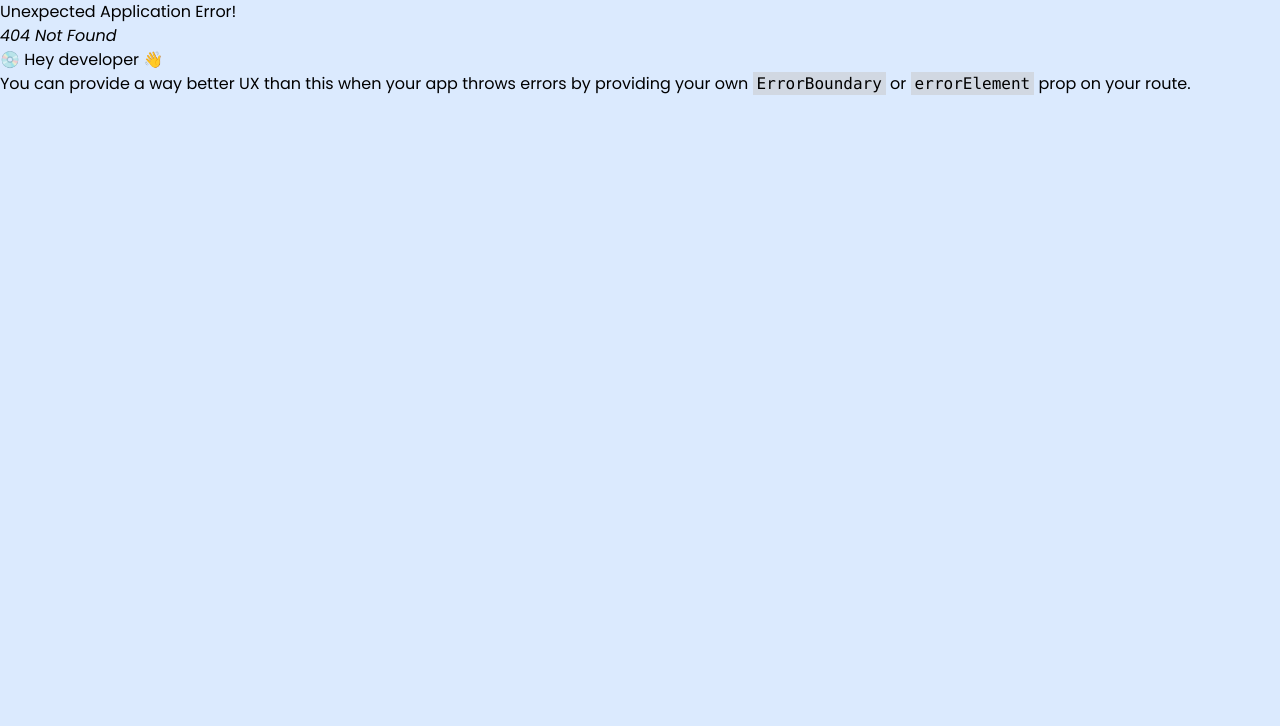
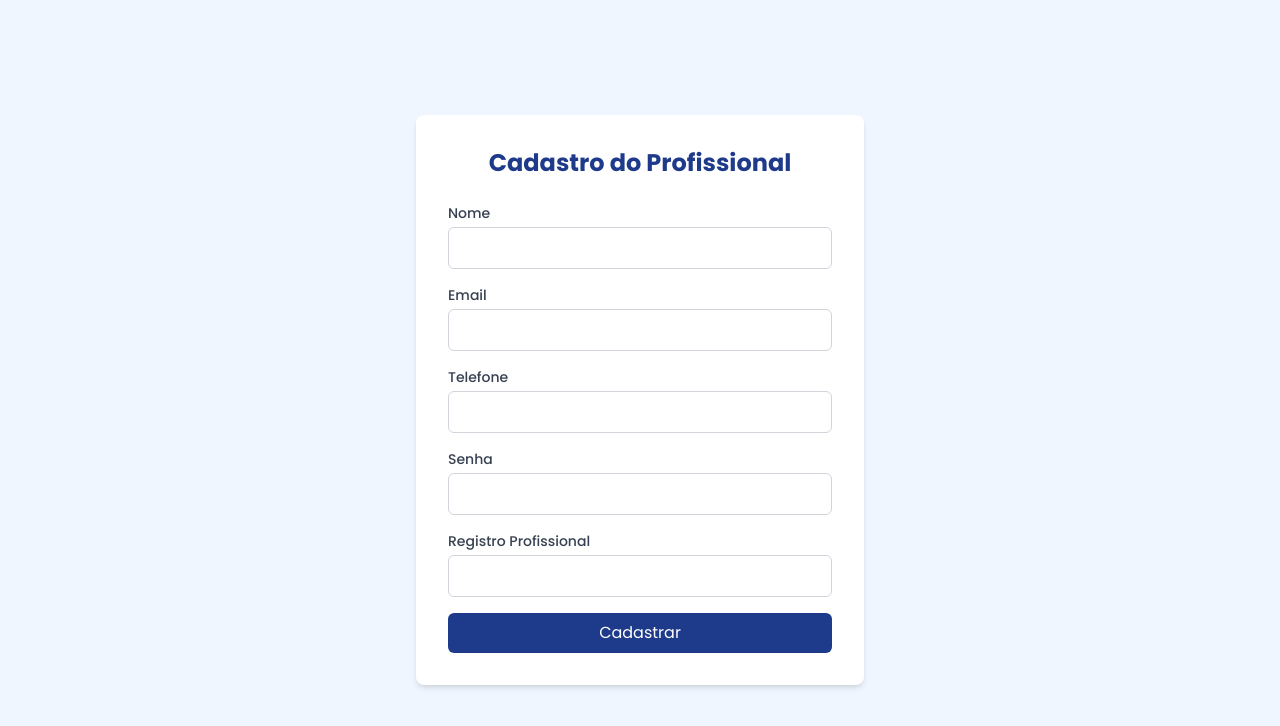
Before and after one commit to PedrooMURILO/agendamente-front-project, a React (Vite) app: page /registerprofessional in a window 1280 px wide. Before the commit this address had no page. Shown: the top 726 px of the page. Built offline with nearby package versions, Linux system fonts and the light colour scheme.

Commit message:
register professional created

```diff
--- a/package.json
+++ b/package.json
@@ -10,6 +10,7 @@
     "preview": "vite preview"
   },
   "dependencies": {
+    "icons": "^1.0.0",
     "lucide-react": "^0.452.0",
     "react": "^18.3.1",
     "react-dom": "^18.3.1",
--- a/src/components/redirectlogin/RedirectLogin.jsx
+++ b/src/components/redirectlogin/RedirectLogin.jsx
@@ -5,7 +5,7 @@ function RedirectLogin() {
         <h2 className="text-center text-2xl font-bold text-blue-900">Login</h2>
         <p className="text-center text-sm text-gray-600">
           Não possui conta?{' '}
-          <a href="/register" className="text-blue-500 hover:underline">
+          <a href="/registerprofessional" className="text-blue-500 hover:underline">
             Crie agora
           </a>
         </p>
--- /dev/null
+++ b/src/components/registerprofessional/RegisterProfessional.jsx
@@ -0,0 +1,96 @@
+import React, { useState } from 'react';
+
+function RegisterProfessional() {
+  const [formData, setFormData] = useState({
+    nome: '',
+    email: '',
+    telefone: '',
+    senha: '',
+    registroProfissional: '',
+  });
+
+  const [errors, setErrors] = useState({});
+  const [isSubmitted, setIsSubmitted] = useState(false);
+
+  const handleChange = (e) => {
+    const { name, value } = e.target;
+    setFormData({ ...formData, [name]: value });
+  };
+
+  const validate = () => {
+    const newErrors = {};
+    if (!formData.nome) newErrors.nome = 'Nome é obrigatório.';
+    if (!formData.email.includes('@')) newErrors.email = 'Insira um email válido.';
+    if (!formData.telefone.match(/^\d{10,11}$/)) newErrors.telefone = 'Insira um telefone válido (10-11 dígitos).';
+    if (formData.senha.length < 6) newErrors.senha = 'A senha deve ter pelo menos 6 caracteres.';
+    if (!formData.registroProfissional) newErrors.registroProfissional = 'Registro profissional é obrigatório.';
+    return newErrors;
+  };
+
+  const handleSubmit = (e) => {
+    e.preventDefault();
+    const validationErrors = validate();
+    if (Object.keys(validationErrors).length === 0) {
+      setIsSubmitted(true);
+      console.log('Dados enviados:', formData);
+      // Lógica de envio para o backend pode ser adicionada aqui.
+    } else {
+      setErrors(validationErrors);
+    }
+  };
+
+  return (
+    <div className="flex justify-center items-center h-screen bg-blue-50">
+      <div className="w-full max-w-md p-8 space-y-6 bg-white rounded-lg shadow-md">
+        <h2 className="text-center text-2xl font-bold text-blue-900">
+          Cadastro do Profissional
+        </h2>
+
+        {isSubmitted ? (
+          <div className="text-center text-green-600">
+            Cadastro realizado com sucesso!
+          </div>
+        ) : (
+          <form onSubmit={handleSubmit} className="space-y-4">
+            {['nome', 'email', 'telefone', 'senha', 'registroProfissional'].map((field) => (
+              <div key={field}>
+                <label
+                  htmlFor={field}
+                  className="block text-sm font-medium text-gray-700"
+                >
+                  {field === 'registroProfissional'
+                    ? 'Registro Profissional'
+                    : field.charAt(0).toUpperCase() + field.slice(1)}
+                </label>
+                <input
+                  type={field === 'senha' ? 'password' : 'text'}
+                  id={field}
+                  name={field}
+                  value={formData[field]}
+                  onChange={handleChange}
+                  className={`mt-1 block w-full px-3 py-2 border rounded-md focus:outline-none ${
+                    errors[field]
+                      ? 'border-red-500 focus:ring-red-500 focus:border-red-500'
+                      : 'border-gray-300 focus:ring-blue-500 focus:border-blue-500'
+                  }`}
+                />
+                {errors[field] && (
+                  <p className="text-sm text-red-500">{errors[field]}</p>
+                )}
+              </div>
+            ))}
+
+            <button
+              type="submit"
+              className="w-full py-2 text-white bg-blue-900 rounded-md hover:bg-blue-950 focus:outline-none focus:ring-2 focus:ring-blue-500"
+            >
+              Cadastrar
+            </button>
+          </form>
+        )}
+      </div>
+    </div>
+  );
+}
+
+export default RegisterProfessional;
--- a/src/main.jsx
+++ b/src/main.jsx
@@ -5,6 +5,7 @@ import "./index.css";
 import { createBrowserRouter, RouterProvider } from "react-router-dom";
 import Login from "./components/redirectlogin/RedirectLogin.jsx";
 import RedirectLogin from "./components/redirectlogin/RedirectLogin.jsx";
+import RegisterProfessional from "./components/registerprofessional/RegisterProfessional.jsx";
 
 const router = createBrowserRouter([
   {
@@ -15,6 +16,10 @@ const router = createBrowserRouter([
     path: "/redirectlogin",
     element: <RedirectLogin />,
   },
+  {
+    path: "/registerprofessional",
+    element: <RegisterProfessional />,
+  }
 ]);
 
 createRoot(document.getElementById("root")).render(
```
Also changed, not shown: 1 other file (tests, documents, lock files or other folders).
